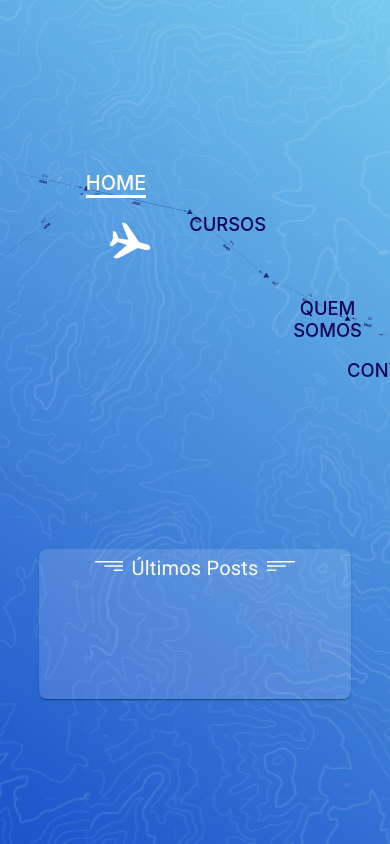
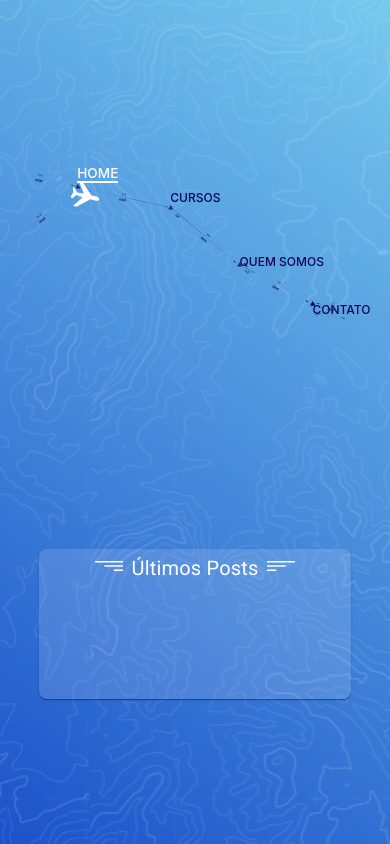
Before and after one commit to cpejr/aeroweb-next, a Next.js app: page / in a window 390 px wide. Built offline with nearby package versions, Linux system fonts and the light colour scheme.

Commit message:
Melhorias na responsividade dos botões e da imagem das rotas - desktop

```diff
--- a/src/pages/index.js
+++ b/src/pages/index.js
@@ -554,8 +554,7 @@ function Home() {
             >
               <img
                 src="/assets/AviaoIcon.svg"
-                width={40}
-                height={40}
+                className={classesAirPlane.plane}
               />
             </div>
             {/*{isPhone || isResponsive1 ? (*/}
--- a/src/stylesJs/HomeStyles.js
+++ b/src/stylesJs/HomeStyles.js
@@ -69,13 +69,10 @@ export const useStylesHome = (props) => makeStyles(theme => ({
   },
 
   rotaContainer: {
-    // backgroundImage: "url(/assets/RotaDesktop.svg)",
-    // backgroundSize: "contain",
-    // backgroundRepeat: 'no-repeat',
-    // backgroundPosition: "left top",
     zIndex: 90,
     height: '70vh',
-    width: '100vw',
+    maxHeight: `calc((100vw / 1641) * 716)`,
+    width: '90vw',
     maxWidth: `calc((70vh / 716) * 1641)`,
     marginTop: '20vh',
     position: 'absolute'
@@ -86,7 +83,8 @@ export const useStylesHome = (props) => makeStyles(theme => ({
   },
   buttonHomeContainer: {
     height: '70vh',
-    width: '100vw',
+    maxHeight: `calc((100vw / 1641) * 716)`,
+    width: '90vw',
     maxWidth: `calc((70vh / 716) * 1641)`,
     marginTop: '20vh',
     display: 'flex',
@@ -95,113 +93,106 @@ export const useStylesHome = (props) => makeStyles(theme => ({
   },
   buttonHome: {
     marginLeft: "22%",
+    marginTop: "1.5%",
     width: "fit-content",
     height: "2rem",
-    marginTop: '0.5%',
-    // [theme.breakpoints.down("415")]: {
-    //   paddingTop: "20vh",
-    //   paddingLeft: "23vw",
-    //   width: "50px",
-    //   height: "20px",
-    // },
-    //
-    // [theme.breakpoints.between("415", "800")]: {
-    //   paddingTop: "10vh",
-    //   paddingLeft: "29vw",
-    //   width: "50px",
-    //   height: "20px",
-    // },
-    //
-    // [theme.breakpoints.between("800", "1000")]: {
-    //   paddingTop: "27vh",
-    //   paddingLeft: "20vw",
-    //   width: "50px",
-    //   height: "20px",
-    // },
+
+    [theme.breakpoints.down(1370)]: {
+      marginTop: 0,
+    },
+
+    [theme.breakpoints.down(850)]: {
+      marginTop: '-1%',
+    },
   },
 
   buttonCursos: {
     width: 'fit-content',
     position: 'relative',
     marginLeft: '48.5%',
-    marginTop: '2.75%',
+    marginTop: '4%',
     height: "2rem",
-    // [theme.breakpoints.down("415")]: {
-    //   paddingTop: "29vh",
-    //   marginLeft: "20vw",
-    //   width: "50px",
-    //   height: undefined,
-    // },
-    //
-    // [theme.breakpoints.between("415", "800")]: {
-    //   paddingTop: "25vh",
-    //   marginLeft: "16vw",
-    //   width: "50px",
-    //   height: undefined,
-    // },
-    //
-    // [theme.breakpoints.between("800", "1000")]: {
-    //   paddingTop: "33vh",
-    //   width: "50px",
-    //   height: "20px",
-    //   marginLeft: "15vw",
-    // },
+
+    [theme.breakpoints.down(1370)]: {
+      marginTop: '2.75%',
+    },
+
+    [theme.breakpoints.down(1000)]: {
+      marginTop: '2%',
+    },
+
+    [theme.breakpoints.down(900)]: {
+      marginTop: '1.5%',
+    },
+
+    [theme.breakpoints.down(730)]: {
+      marginTop: '1%',
+    },
+
+    [theme.breakpoints.down(630)]: {
+      marginTop: '0%',
+    },
+
+    [theme.breakpoints.down(600)]: {
+      marginTop: '-1%',
+    },
+
+    [theme.breakpoints.down(550)]: {
+      marginTop: '-2%',
+    },
   },
   buttonQuemSomos: {
     width: 'fit-content',
     height: "2rem",
-    marginLeft: '68%',
-    marginTop: '13.25%',
-    // [theme.breakpoints.down("415")]: {
-    //   paddingTop: "41vh",
-    //   marginLeft: "0vw",
-    //   width: "60px",
-    //   height: "20px",
-    // },
-    //
-    // [theme.breakpoints.between("415", "800")]: {
-    //   paddingTop: "41vh",
-    //   marginLeft: "0vw",
-    //   width: "60px",
-    //   height: "20px",
-    // },
-    //
-    // [theme.breakpoints.between("800", "1000")]: {
-    //   paddingTop: "50vh",
-    //   width: "8rem",
-    //   height: "20px",
-    //   marginLeft: "14vw",
-    // },
+    marginLeft: '68.25%',
+    marginTop: '14.25%',
+
+    [theme.breakpoints.down(1370)]: {
+      marginTop: '13.25%',
+    },
+
+    [theme.breakpoints.down(1170)]: {
+      marginTop: '12%',
+    },
+
+    [theme.breakpoints.down(780)]: {
+      marginTop: '11%',
+    },
+
+    [theme.breakpoints.down(680)]: {
+      marginTop: '10%',
+    },
+
+    [theme.breakpoints.down(550)]: {
+      marginTop: '9%',
+    },
   },
   buttonContato: {
     width: 'fit-content',
     height: "2rem",
     position: 'relative',
     marginLeft: '89%',
-    marginTop: '7.75%',
-    // [theme.breakpoints.down("415")]: {
-    //   paddingTop: "55vh",
-    //   marginLeft: "0vw",
-    //   width: "50px",
-    //   height: "20px",
-    // },
-    //
-    // [theme.breakpoints.between("415", "800")]: {
-    //   paddingTop: "60vh",
-    //   marginLeft: "1vw",
-    //   width: "50px",
-    //   height: "20px",
-    // },
-    //
-    // [theme.breakpoints.between("800", "1000")]: {
-    //   paddingTop: "62vh",
-    //   marginLeft: "1vw",
-    //   width: "50px",
-    //   height: "20px",
-    // },
-    // [theme.breakpoints.down("500")]: {
-    //   marginLeft: "0vw",
-    // },
+    marginTop: '9.5%',
+
+    [theme.breakpoints.down(1370)]: {
+      marginTop: '7.75%',
+    },
+
+    [theme.breakpoints.down(980)]: {
+      marginTop: '7%',
+    },
+
+    [theme.breakpoints.down(880)]: {
+      marginTop: '6.5%',
+    },
+
+    [theme.breakpoints.down(720)]: {
+      marginTop: '5.5%',
+    },
+
+    [theme.breakpoints.down(530)]: {
+      marginTop: '4.5%',
+    },
   },
 
   buttonPageHome: {
@@ -211,7 +202,19 @@ export const useStylesHome = (props) => makeStyles(theme => ({
     margin: 0,
     textAlign: 'center',
     transition: 'color 0.5s, font-size 1.5s, border-bottom 1.5s',
-    cursor: "pointer"
+    cursor: "pointer",
+    [theme.breakpoints.down(850)]: {
+      fontSize: '1.05rem',
+    },
+    [theme.breakpoints.down(700)]: {
+      fontSize: '0.95rem',
+    },
+    [theme.breakpoints.down(600)]: {
+      fontSize: '0.85rem',
+    },
+    [theme.breakpoints.down(501)]: {
+      fontSize: '0.75rem',
+    },
   },
 
   selectedButtonPageHome: {
@@ -223,6 +226,21 @@ export const useStylesHome = (props) => makeStyles(theme => ({
     cursor: "pointer",
     transition: "color 0.5s, font-size 1.5s, border-bottom 1.5s",
     borderBottom: '3px solid #fff',
+    [theme.breakpoints.down(850)]: {
+      fontSize: '1.15rem',
+    },
+    [theme.breakpoints.down(700)]: {
+      fontSize: '1.05rem',
+      borderBottom: '2.5px solid #fff',
+    },
+    [theme.breakpoints.down(600)]: {
+      fontSize: '0.95rem',
+      borderBottom: '2.25px solid #fff',
+    },
+    [theme.breakpoints.down(501)]: {
+      fontSize: '0.85rem',
+      borderBottom: '2px solid #fff',
+    },
   },
 
   flying: {
@@ -437,19 +455,34 @@ export const useStylesAirPlane = (props) => makeStyles(theme => ({
     left: props.posX,
     top: props.posY,
     transform: `rotate(${props.angle}deg)`,
-
+    width: 40,
+    height: 40,
     transformOrigin: "center",
     zIndex: "200",
     transition:
       "top 1.5s ease-in-out, left 1.5s ease-in-out, width 1.5s ease-in-out, height 1.5s ease-in-out",
-    [theme.breakpoints.down("500")]: {
-      left: "28vw",
-      top: "6vh",
+
+    [theme.breakpoints.down(850)]: {
+      width: 35,
+      height: 35,
     },
-    [theme.breakpoints.down("376")]: {
-      left: "24vw",
-      top: "6vh",
+    [theme.breakpoints.down(700)]: {
+      width: 32,
+      height: 32,
     },
+    [theme.breakpoints.down(600)]: {
+      width: 30,
+      height: 30,
+    },
+    [theme.breakpoints.down(501)]: {
+      width: 28,
+      height: 28,
+    },
+  },
+
+  plane: {
+    width: '100%',
+    height: '100%',
   },
 
   planeContainerMobile: {
```
